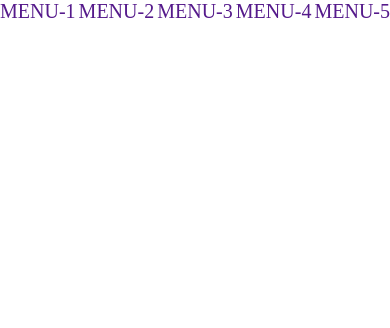
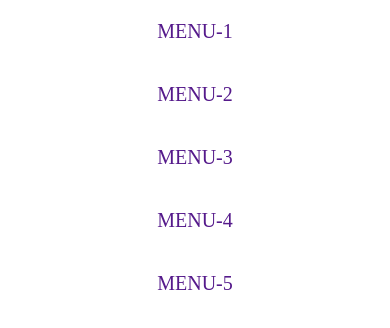
Before and after one commit to Szczepan00/nav_sass, a website: page index.html in a window 390 px wide. Drawn offline with Linux system fonts and the light colour scheme.

Commit message:
add more mixins

```diff
--- a/src/sass/components/menu.scss
+++ b/src/sass/components/menu.scss
@@ -6,10 +6,18 @@
         justify-content: space-between;
         max-width: 1200px;
         margin: 0 auto;
+        @include mq(sm){
+            flex-direction: column;
+        }
     }
 
     &__item{
-       @extend %link
+       @extend %link;
+       text-align: center;
+       padding: 20px;
+       @include link-action{
+           text-decoration: underline;
+       }
     }
 
     &__item--active{
--- a/src/sass/utils/mixins.scss
+++ b/src/sass/utils/mixins.scss
@@ -1,3 +1,7 @@
+@use 'sass:map';
+@use 'sass:color';
+@import "../variables";
+
 @mixin font-face($family, $font-file, $path: $font-path) {
     font-family: $family;
     src: url('#{$path}#{$font-file}.woff2') format ('woff2'),
@@ -5,3 +9,40 @@
     font-weight: normal;
     font-style:normal;
 }
+
+@mixin mq($breakpoint){
+    $bp-value: map.get($grid-breakpoints, $breakpoint);
+
+
+
+    @if @bp-value==null{
+        $bp-value:0;
+    }
+    @media only screen and (mix-width: $bp-value){
+        @content;
+    }
+}
+
+
+
+@mixin link-action ($color:red, $bg-color:blue){
+    &:link{
+        color: darken(color, 30%);
+        @content;
+    }
+
+    &:visited{
+        @content;
+    }
+
+    &:hover{
+        color: $color;
+        background: $bg-color;
+        @content;
+    }
+
+    &:active{
+        @content;
+    }
+
+}
```
Also changed, not shown: src/css/main.css, 1 other file.
